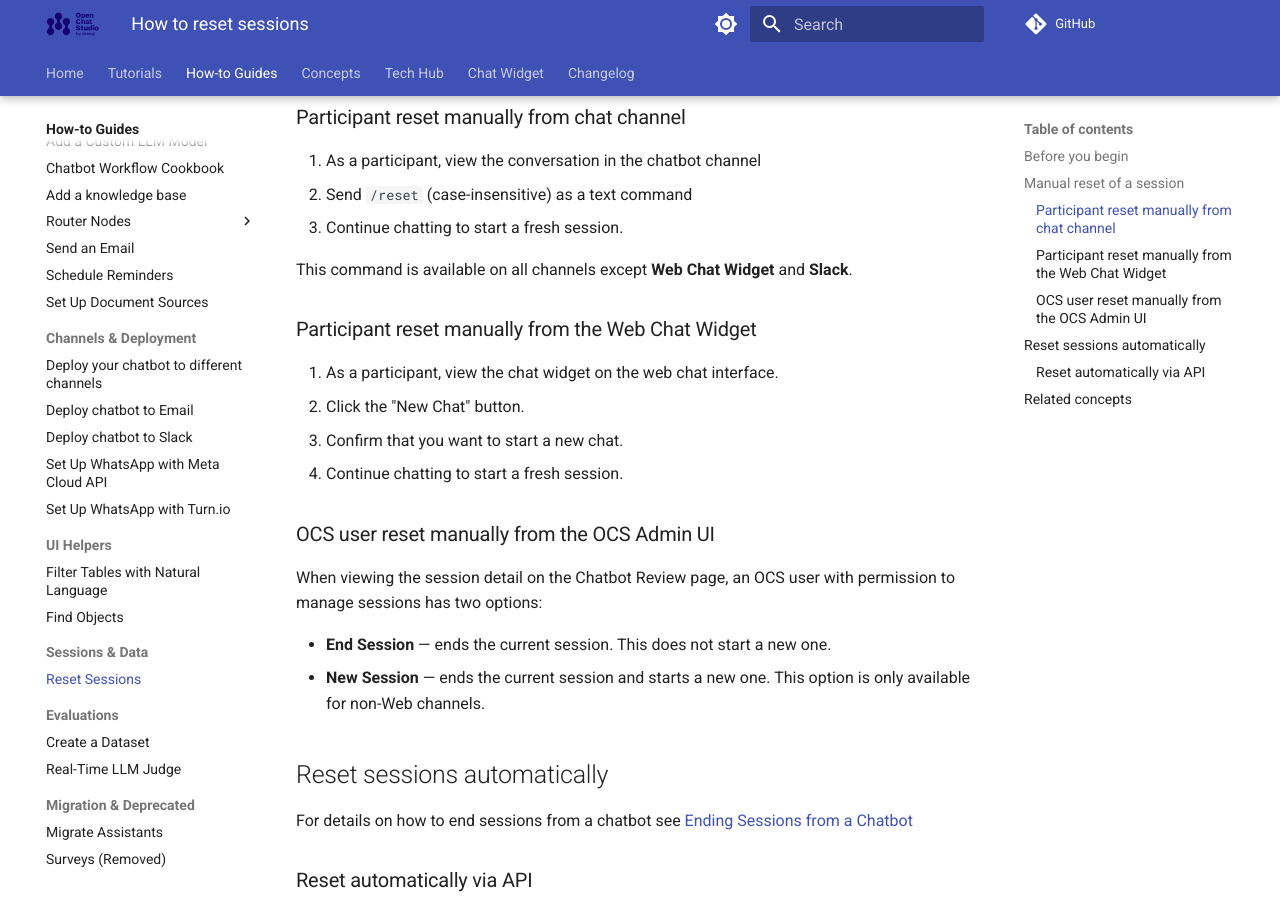
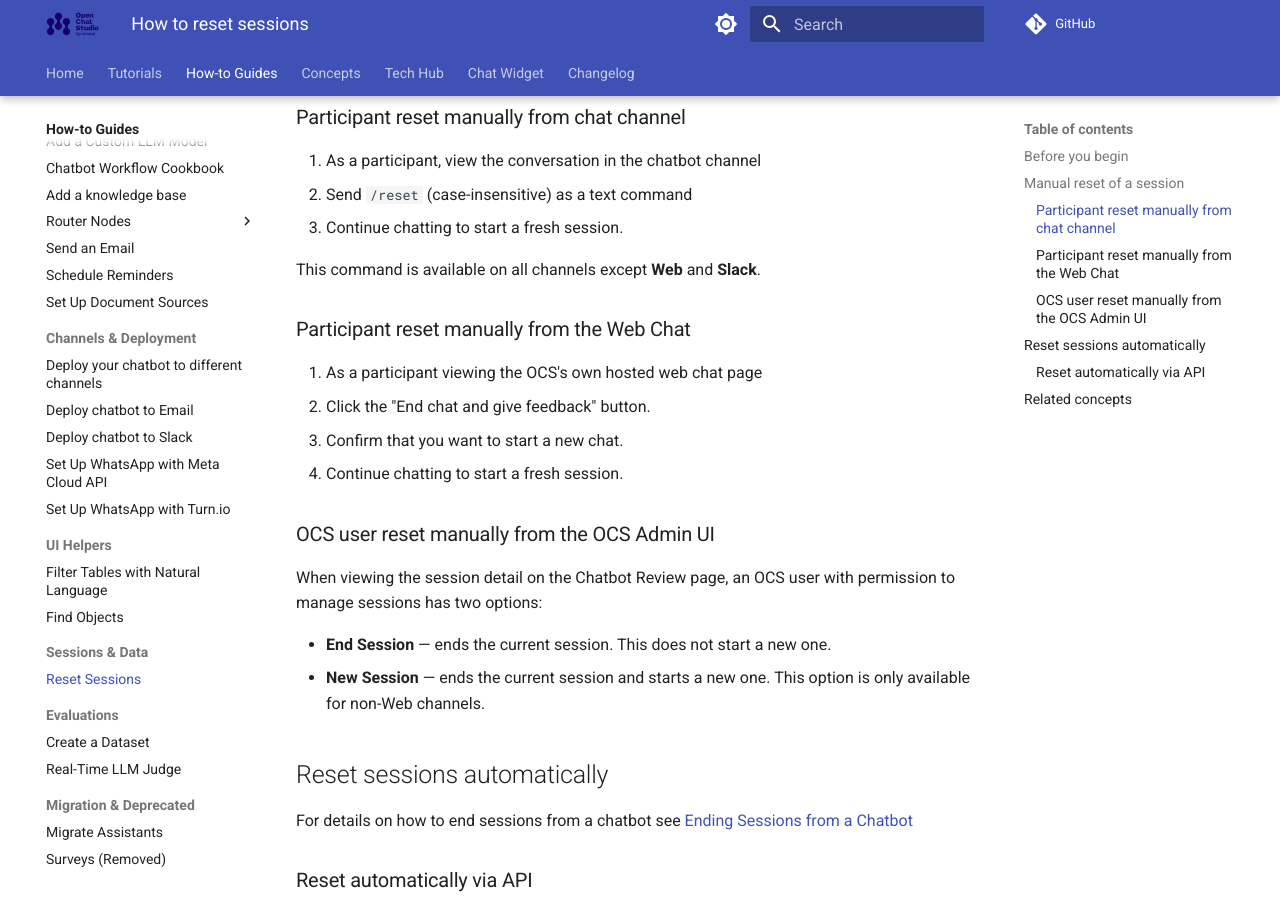
Before and after one commit to dimagi/open-chat-studio-docs, an MkDocs documentation site: the page built from docs/how-to/reset_sessions.md, in a window 1280 px wide and 900 px high, scrolled down 659 px. Built offline with MkDocs 1.6.1 and Material for MkDocs 9.7.7, drawn with Linux system fonts in a browser that asks for light colours; a script that is not in the unit is left out; comment, search, counter and statistics services are not loaded.

Commit message:
Accurate to UI for button names for ending & resetting sessions (Clarity on web vs Chat widget)

```diff
--- a/docs/how-to/reset_sessions.md
+++ b/docs/how-to/reset_sessions.md
@@ -28,12 +28,12 @@ When a session is reset:
 2. Send `/reset` (case-insensitive) as a text command
 3. Continue chatting to start a fresh session.
 
-This command is available on all channels except **Web Chat Widget** and **Slack**.
+This command is available on all channels except **Web** and **Slack**.
 
-### Participant reset manually from the Web Chat Widget
+### Participant reset manually from the Web Chat
 
-1. As a participant, view the chat widget on the web chat interface.
-2. Click the "New Chat" button.
+1. As a participant viewing the OCS's own hosted web chat page
+2. Click the "End chat and give feedback" button.
 3. Confirm that you want to start a new chat.
 4. Continue chatting to start a fresh session.
 
```
Also changed, not shown: docs/concepts/session_status.md (+4 -4 lines).
